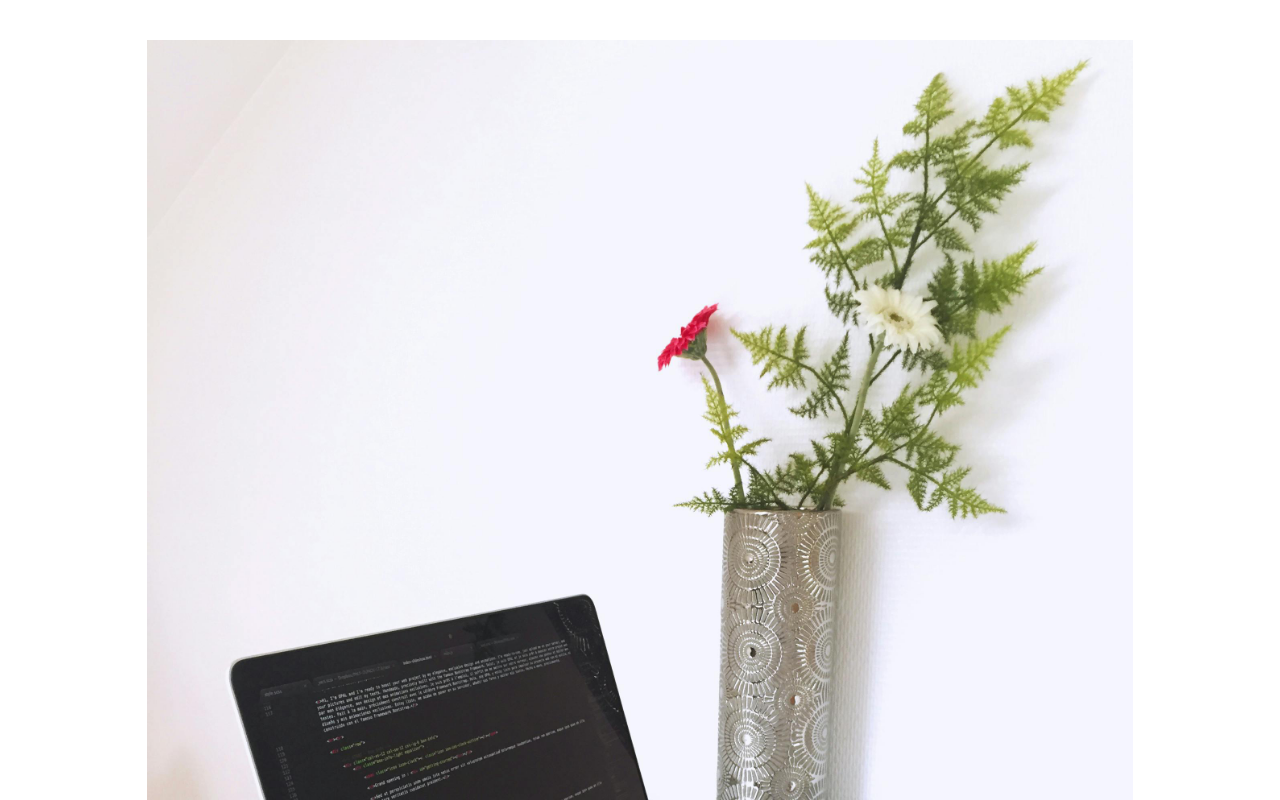
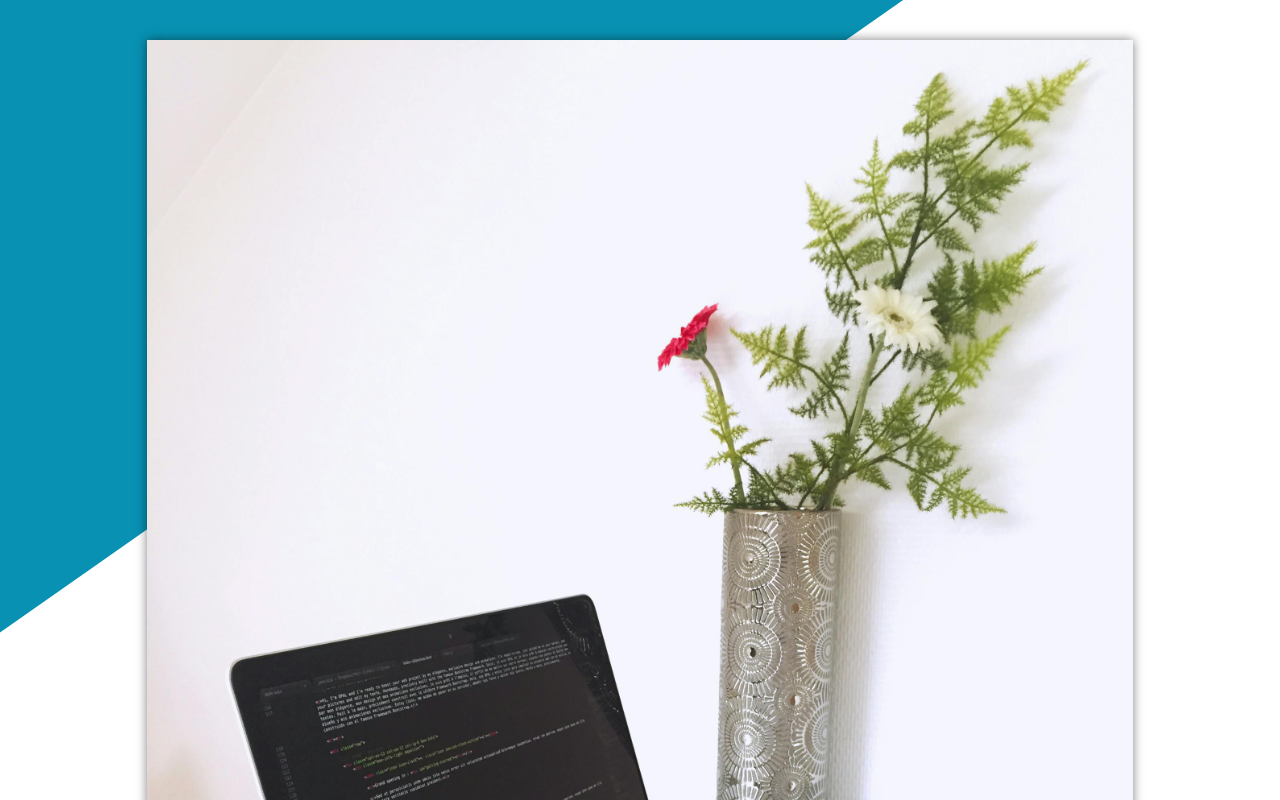
Before and after one commit to NestorNebula/homepage, a website: page index.html in a window 1280 px wide. Shown: the top 800 px of the page. Drawn offline with nearby package versions, Linux system fonts and the light colour scheme; a web font is replaced by a local one.

Commit message:
build: add background to the page

```diff
--- a/index.html
+++ b/index.html
@@ -7,6 +7,9 @@
     <title>Homepage</title>
   </head>
   <body>
+    <div class="backgroundcontainer">
+      <div class="background"></div>
+    </div>
     <main>
       <header>
         <div class="imgcontainer">
--- a/styles.css
+++ b/styles.css
@@ -30,6 +30,19 @@ main {
   gap: 7.5rem;
 }
 
+.backgroundcontainer {
+  position: absolute;
+  max-width: 100vw;
+  overflow: hidden;
+}
+
+.background {
+  background-color: #0891b2;
+  height: 100vh;
+  width: 200vw;
+  transform: translate(-75vw, -60vh) rotate(-35deg);
+}
+
 .imgcontainer {
   margin: 5vh 7.5vw;
   position: relative;
@@ -37,6 +50,7 @@ main {
 
 .computer {
   width: 100%;
+  box-shadow: 0px 0px 10px rgba(0, 0, 0, 0.5);
 }
 
 .name {
```
